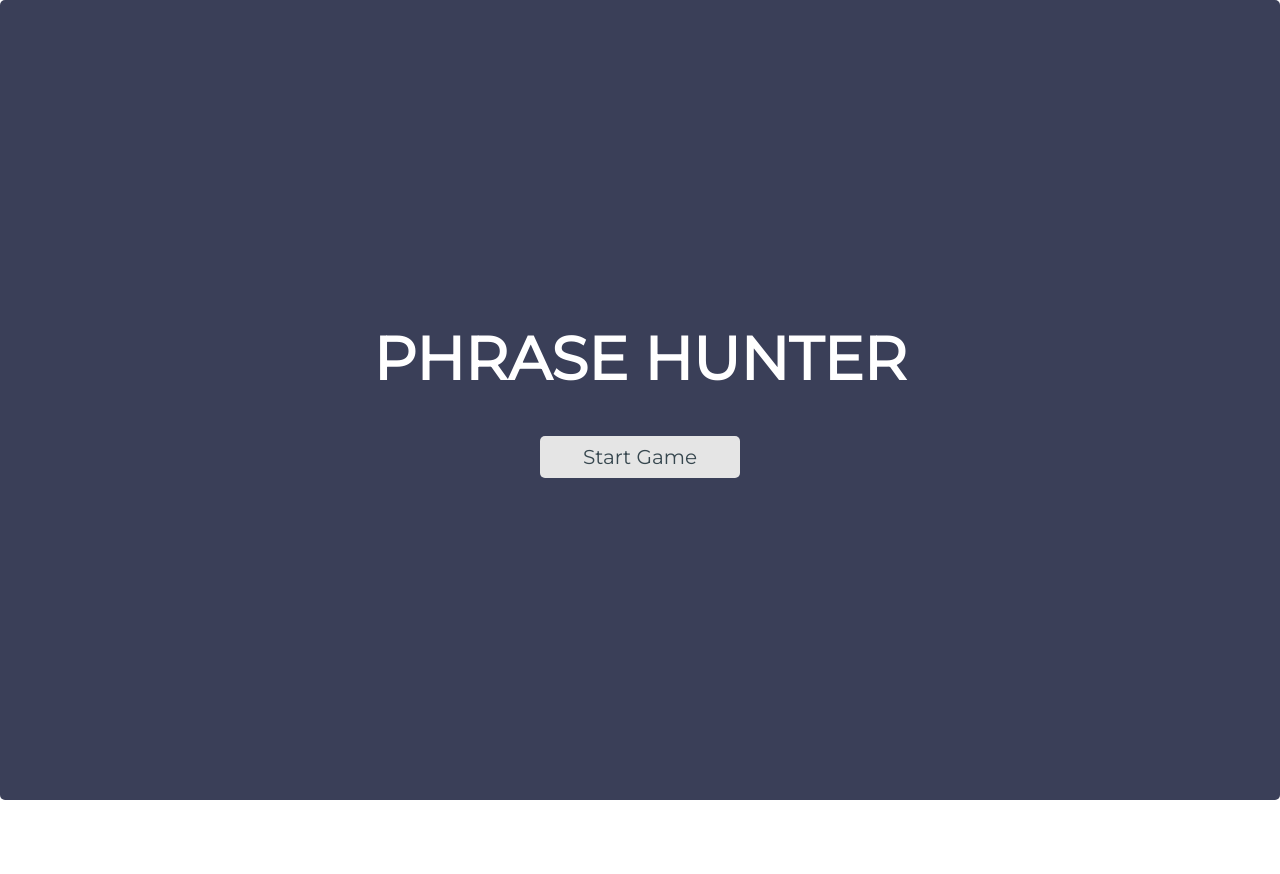
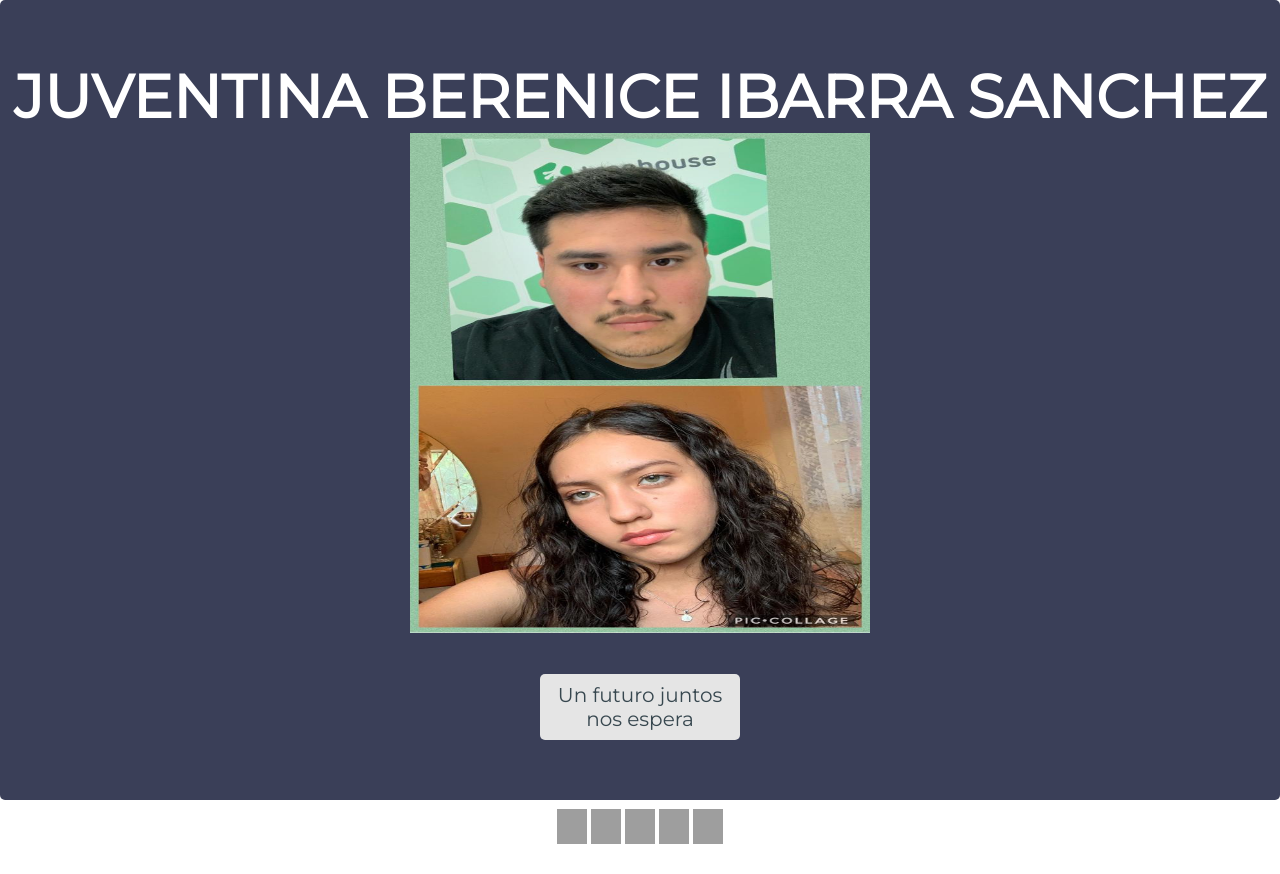
Before and after one commit to salgc826/proposing-juventina, a plain HTML site: page index.html in a window 1280 px wide. Before the commit the page ends 816 px from the top, so only its background shows below. Drawn offline with Linux system fonts and the light colour scheme; grey boxes are pictures that could not be loaded; files whose address does not match are found by name.

Commit message:
added more
files

```diff
--- a/css/styles.css
+++ b/css/styles.css
@@ -174,6 +174,11 @@ button {
   right: 0;
   border-radius: 5px;
 }
+.center {
+  display: block;
+  margin-left: auto;
+  margin-right: auto;
+}
 
 .title {
   color: #FFF;
--- a/index.html
+++ b/index.html
@@ -2,7 +2,7 @@
 <html lang="en">
 	<head>
 		<meta charset="utf-8">
-		<title>Phrase Hunter</title>
+		<title>Juventina</title>
 		<meta name="viewport" content="width=device-width, initial-scale=1.0">
 		<link href="css/styles.css" rel="stylesheet">
 		<link href="css/animate.css" rel="stylesheet">
@@ -12,13 +12,22 @@
 	<body>
 		<div class="main-container">
 			<div id="overlay" class="start">
-				<h2 class="title">Phrase Hunter</h2>
+				<h2 class="title">Juventina Berenice Ibarra Sanchez</h2>
+				<img src="/Users/carlossalgado/Desktop/proposing-juventina/images/carlosyjuventina.JPG" alt="Flowers in Chania" class="center" width="460" height="500" >
 				<h1 id="game-over-message"></h1>
-				<button id="btn__reset">Start Game</button>
+				<button id="btn__reset">Un futuro juntos nos espera</button>
 			</div>
 
 			<div id="banner" class="section">
-				<h2 class="header">Phrase Hunter</h2>
+				<br>
+				<br>
+				<br>
+				<br>
+				<br>
+				<br>
+				<br>
+				<br>
+				<h2 class="header">Hoy quiero darte un regalo. Quiero regalarte mi corazón, mi sonrisa y mi paz interior. Quiero regalarte mis sueños y construir una vida juntos</h2>
 			</div>
 
 			<div id="phrase" class="section">
--- a/js/Game.js
+++ b/js/Game.js
@@ -6,11 +6,7 @@
 class Game {
   constructor() {
       this.missed = 0; // This works as a counter for missed letter guesses
-      this.phrases = ['All in',
-                      'Win or lose',
-                      'No pain no gain',
-                      'Winning',
-                      'Kind regards'];
+      this.phrases = ['Te quieres casar conmigo para construir nuestros sueños juntos'];
       this.activePhrase = null; // This is the Phrase object currently in play.
   }
 
```
Also changed, not shown: images/carlosyjuventina.JPG (added), images/liveHeart2.png (added), 1 other file.
